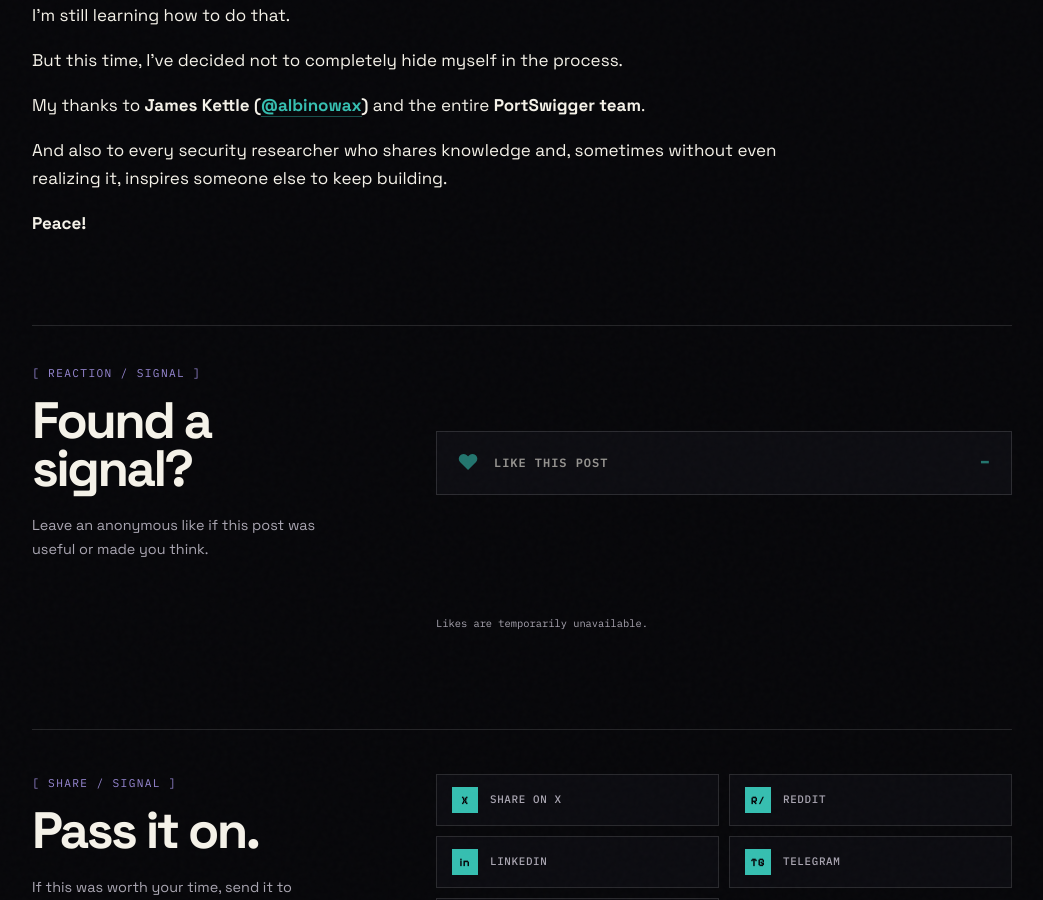
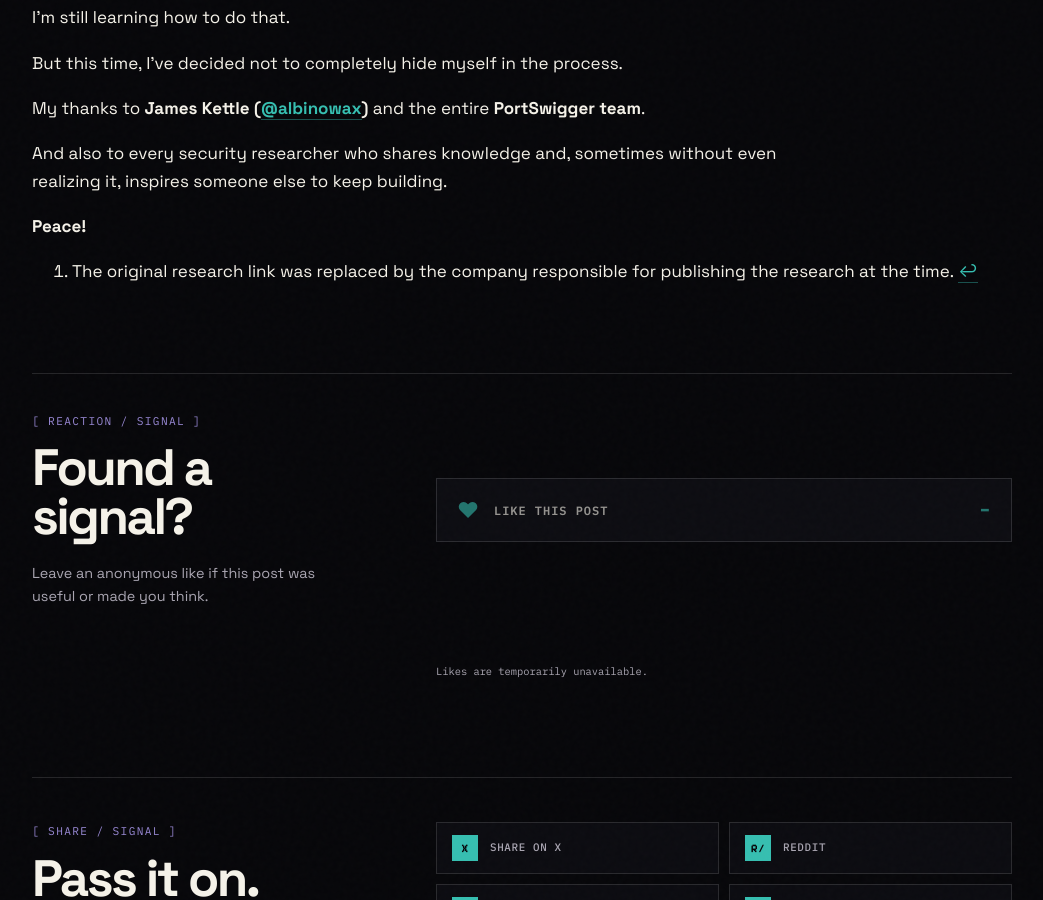
Before and after one commit to phor3nsic/phor3nsic.github.io, a Jekyll site: the page built from _posts/2026-08-25-stepping-out-from-behind-the-curtains.md, in a window 1280 px wide and 900 px high, scrolled down 5541 px. Shown: the whole window, without its empty margins (118-1161 px from the left). Built offline with Jekyll 4.4.1, drawn with Linux system fonts in a browser that asks for light colours; part of the change alters nothing that is shown.

Commit message:
update research link note

```diff
--- a/_posts/2026-08-25-stepping-out-from-behind-the-curtains.md
+++ b/_posts/2026-08-25-stepping-out-from-behind-the-curtains.md
@@ -73,7 +73,7 @@ And that was when I started realizing something important:
 
 As a security researcher, I've been writing and publishing things since around 2019.
 
-In 2024, one of my researches, [**"Another Vision for SSRF"**](https://gccybermonks.com/posts/ssrfvision/), ended up among the nominations considered by PortSwigger for their [**Top 10 Web Hacking Techniques of 2024**](https://portswigger.net/research/top-10-web-hacking-techniques-of-2024-nominations-open).
+In 2024, one of my researches, [**"Another Vision for SSRF"**](https://offensive.vultuscyber.com/ssrfvision.html)[^1], ended up among the nominations considered by PortSwigger for their [**Top 10 Web Hacking Techniques of 2024**](https://portswigger.net/research/top-10-web-hacking-techniques-of-2024-nominations-open).
 
 That was something really meaningful to me.
 
@@ -212,3 +212,5 @@ My thanks to **James Kettle ([@albinowax](https://x.com/@albinowax))** and the e
 And also to every security researcher who shares knowledge and, sometimes without even realizing it, inspires someone else to keep building.
 
 **Peace!**
+
+[^1]: The original research link was replaced by the company responsible for publishing the research at the time.
```
